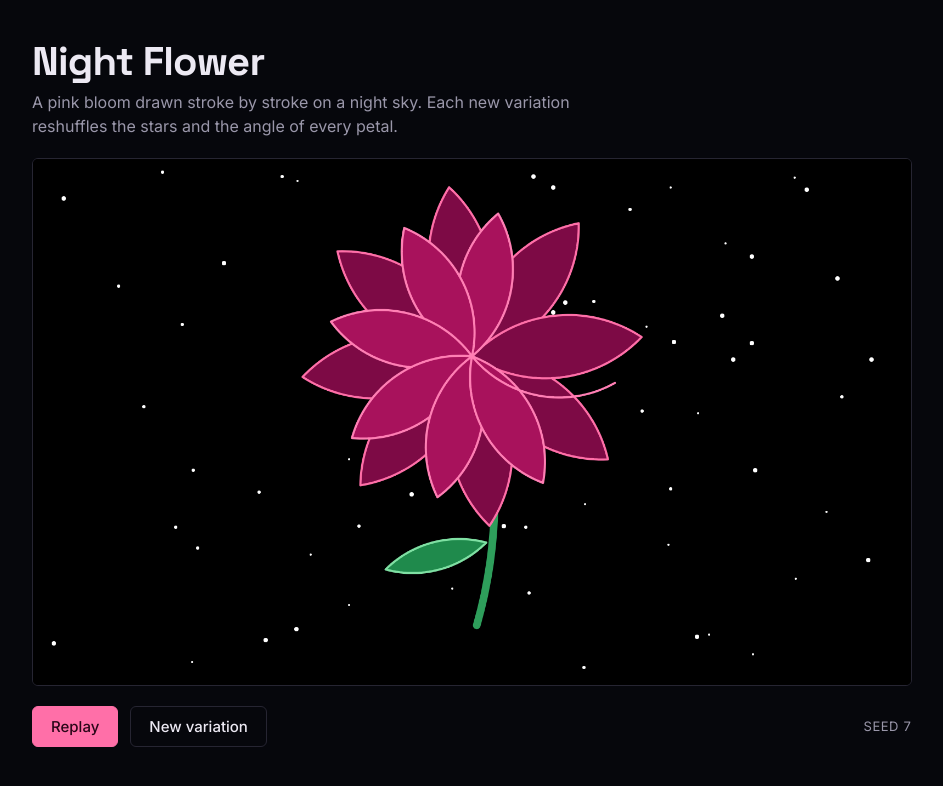
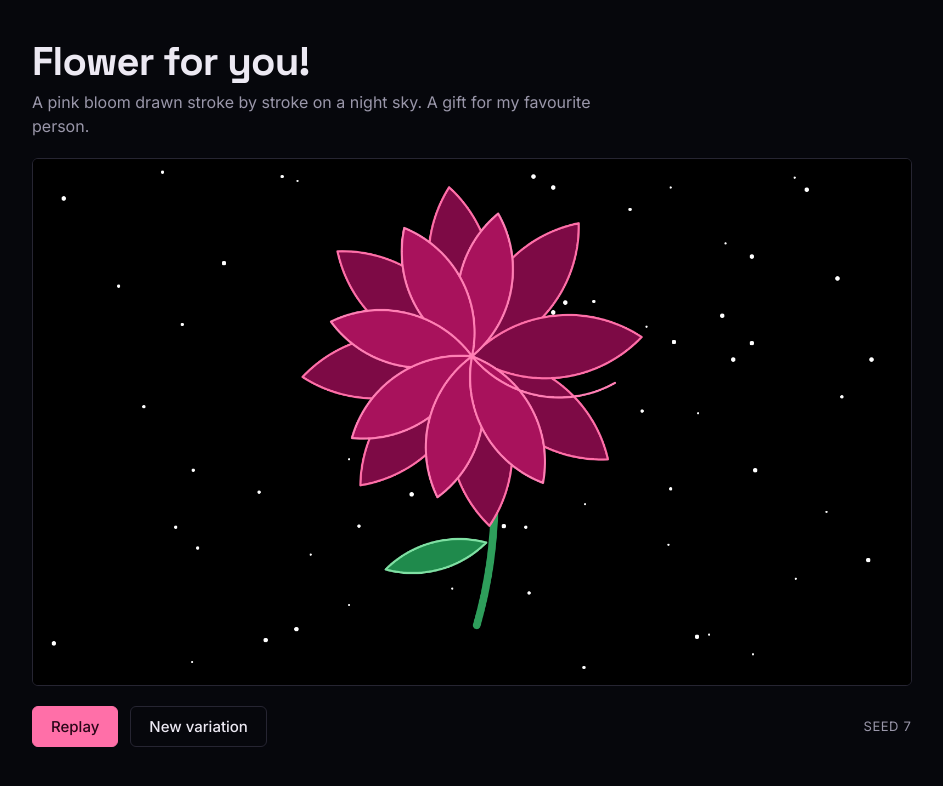
Before and after one commit to Grig-Grigorop/flower, a plain HTML site: page index.html in a window 1280 px wide. Shown: the whole page, without its empty margins (168-1111 px from the left). Drawn offline with Linux system fonts and the light colour scheme.

Commit message:
Update header title and description in index.html

```diff
--- a/index.html
+++ b/index.html
@@ -81,8 +81,8 @@ button:focus-visible { outline: 2px solid var(--accent); outline-offset: 2px; }
 <body>
 <main>
   <header>
-    <h1>Night Flower</h1>
-    <p class="lede">A pink bloom drawn stroke by stroke on a night sky. Each new variation reshuffles the stars and the angle of every petal.</p>
+    <h1>Flower for you!</h1>
+    <p class="lede">A pink bloom drawn stroke by stroke on a night sky. A gift for my favourite person.</p>
   </header>
 
   <div class="stage">
```
